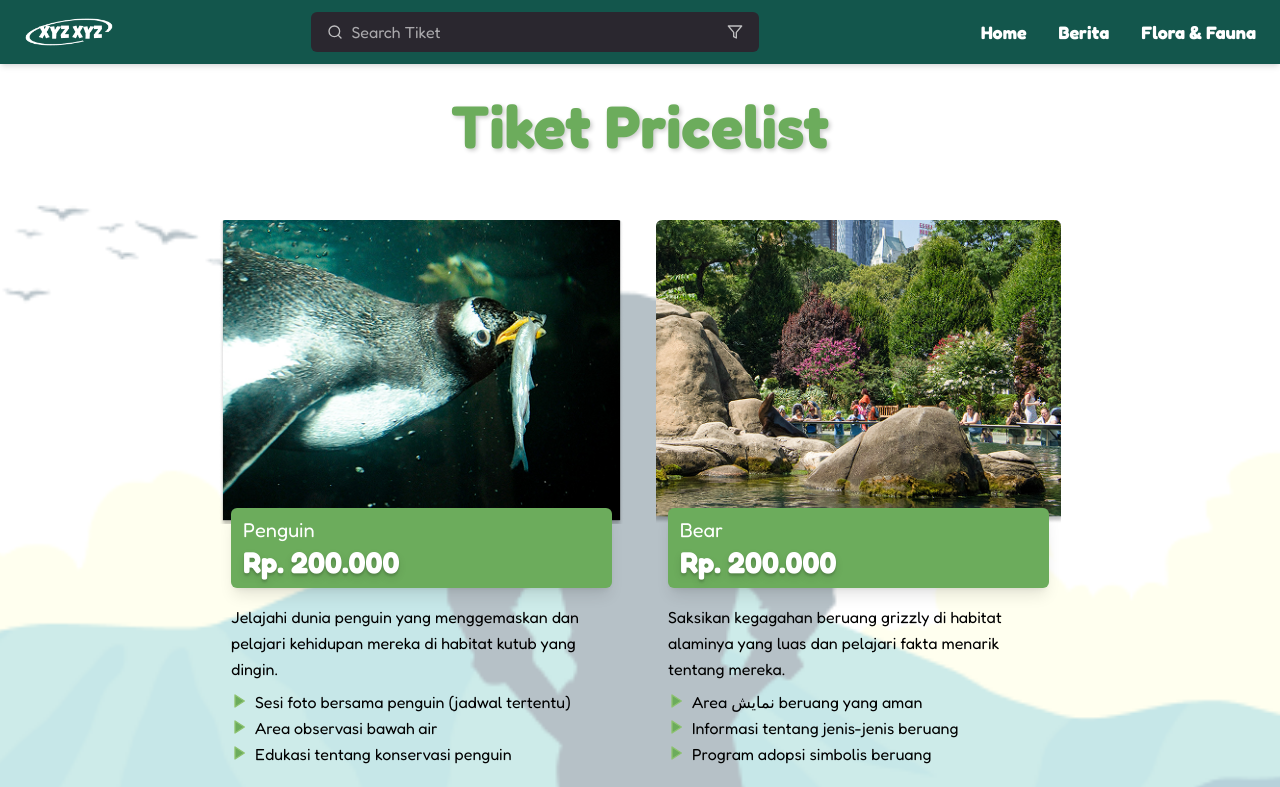
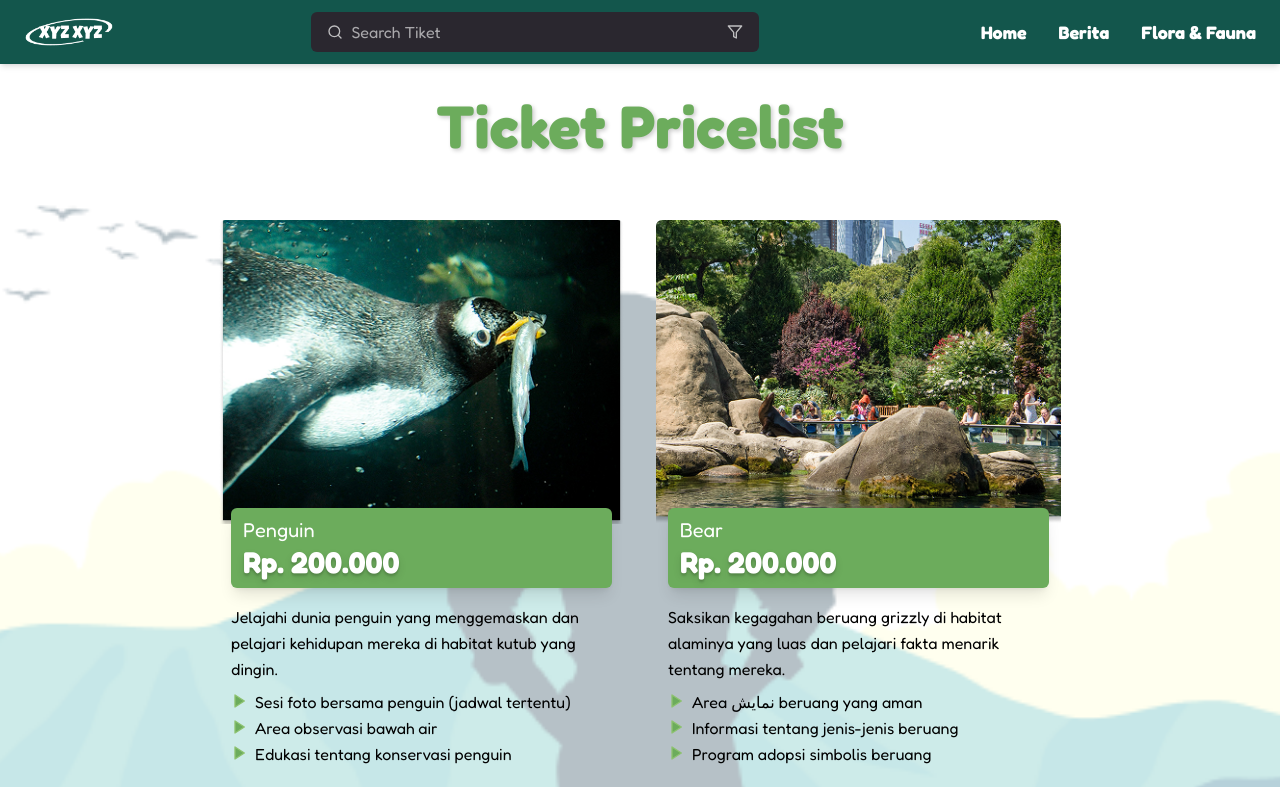
Before and after one commit to anandaalexx/KKN-Ekowisata, a Next.js app: page /tiket in a window 1280 px wide. Shown: the top 787 px of the page. Built offline with nearby package versions, Linux system fonts and the light colour scheme.

Commit message:
Add Page: Tiket Pricelist

```diff
--- a/src/app/tiket/page.jsx
+++ b/src/app/tiket/page.jsx
@@ -61,7 +61,7 @@ export default function Tiket() {
               textShadow: '2px 2px 4px rgba(0,0,0,0.2)'
             }}
           >
-            Tiket Pricelist
+            Ticket Pricelist
           </h1>
           {/* Wadah untuk kartu tiket */}
           <div className="flex flex-wrap justify-center items-stretch gap-x-8 gap-y-10 w-full max-w-6xl xl:max-w-7xl">
```
